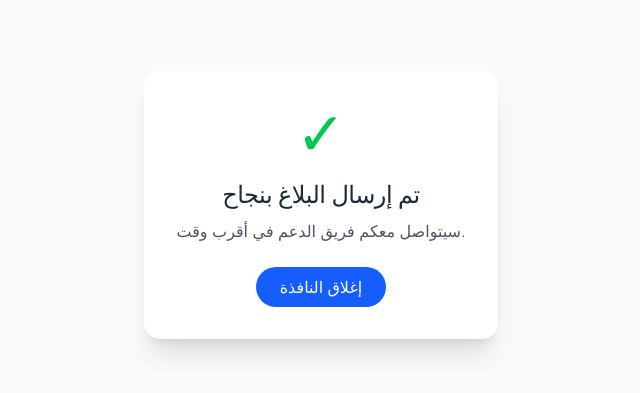
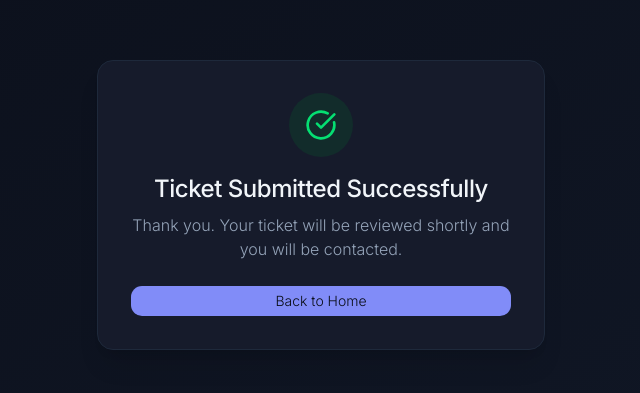
Before and after one commit to knazzyadi/bax24, a Next.js app: page /en/tickets/public/success in a window 1280 px wide. Shown: the part 195-588 px from the top of the page, without its empty margins (319-959 px from the left). Built offline with nearby package versions, Linux system fonts and the light colour scheme.

Commit message:
Secure public ticket form: add protected APIs for buildings/floors/rooms, error page, ticket ID in success page

```diff
--- a/src/app/[locale]/tickets/public/[slug]/[token]/page.tsx
+++ b/src/app/[locale]/tickets/public/[slug]/[token]/page.tsx
@@ -13,7 +13,6 @@ import { BuildingSelector } from "@/components/shared/BuildingSelector";
 import { FloorSelector } from "@/components/shared/FloorSelector";
 import { RoomSelector } from "@/components/shared/RoomSelector";
 import { Moon, Sun, Languages, X, Send, Loader2, Info } from "lucide-react";
-import { cn } from "@/lib/utils";
 
 interface Building {
   id: string;
@@ -40,6 +39,7 @@ interface Branch {
   id: string;
   name: string;
   nameEn?: string;
+  allowPublicTickets: boolean;
 }
 
 export default function PublicTicketPage() {
@@ -50,20 +50,21 @@ export default function PublicTicketPage() {
   const slug = params.slug as string;
   const token = params.token as string;
 
-  // حالة تحميل الفرع والغرف
+  // حالات الفرع
+  const [branch, setBranch] = useState<Branch | null>(null);
+  const [branchError, setBranchError] = useState<string | null>(null);
   const [branchLoading, setBranchLoading] = useState(true);
-  const [branch, setBranch] = useState<Branch | null>(null);
-  const [rooms, setRooms] = useState<Room[]>([]);
-  const [loadingRooms, setLoadingRooms] = useState(false);
-  const [roomId, setRoomId] = useState("");
 
-  // الموقع الهرمي (لجلب الغرف عبر المبنى والدور)
+  // حالات الموقع الهرمي
   const [buildingId, setBuildingId] = useState("");
   const [floorId, setFloorId] = useState("");
+  const [roomId, setRoomId] = useState("");
   const [buildings, setBuildings] = useState<Building[]>([]);
   const [floors, setFloors] = useState<Floor[]>([]);
-  const [loadingBuildings, setLoadingBuildings] = useState(true);
+  const [rooms, setRooms] = useState<Room[]>([]);
+  const [loadingBuildings, setLoadingBuildings] = useState(false);
   const [loadingFloors, setLoadingFloors] = useState(false);
+  const [loadingRooms, setLoadingRooms] = useState(false);
 
   // النموذج
   const [form, setForm] = useState({
@@ -94,49 +95,62 @@ export default function PublicTicketPage() {
     document.documentElement.classList.toggle("dark", newTheme === "dark");
   };
 
-  // تبديل اللغة بدون إعادة تحميل كامل (الحفاظ على slug و token)
+  // تبديل اللغة
   const switchLanguage = () => {
     const newLocale = locale === "ar" ? "en" : "ar";
     router.push(`/${newLocale}/tickets/public/${slug}/${token}`);
   };
 
-  // جلب الفرع والتحقق منه
+  // ======================
+  // 1. التحقق من صحة الفرع
+  // ======================
   useEffect(() => {
     const fetchBranch = async () => {
+      setBranchLoading(true);
+      setBranchError(null);
       try {
         const res = await fetch(`/api/public/branch?slug=${slug}&token=${token}`);
         const data = await res.json();
         if (!res.ok) {
-          toast.error(data.error || "رابط غير صالح");
-          router.push("/");
+          setBranchError(data.error || "رابط غير صالح");
+          return;
+        }
+        if (!data.branch.allowPublicTickets) {
+          setBranchError("البلاغات العامة معطلة لهذا الفرع");
           return;
         }
         setBranch(data.branch);
-        fetchBuildings(); // بعد التحقق، نجلب المباني
+        // تحميل المباني بعد التأكد من صحة الفرع
+        fetchBuildings();
       } catch {
-        toast.error("خطأ في التحقق من الرابط");
-        router.push("/");
+        setBranchError("خطأ في الاتصال بالخادم");
       } finally {
         setBranchLoading(false);
       }
     };
     fetchBranch();
-  }, [slug, token, router]);
+  }, [slug, token]);
 
+  // ======================
+  // 2. جلب المباني (عبر API محمي)
+  // ======================
   const fetchBuildings = async () => {
     setLoadingBuildings(true);
     try {
-      const res = await fetch("/api/buildings");
+      const res = await fetch(`/api/public/buildings?slug=${slug}&token=${token}`);
+      if (!res.ok) throw new Error();
       const data = await res.json();
       setBuildings(data);
     } catch {
-      toast.error("فشل تحميل المباني");
+      toast.error(isRtl ? "فشل تحميل المباني" : "Failed to load buildings");
     } finally {
       setLoadingBuildings(false);
     }
   };
 
-  // جلب الأدوار
+  // ======================
+  // 3. جلب الأدوار (عبر API محمي) عند تغيير المبنى
+  // ======================
   useEffect(() => {
     if (!buildingId) {
       setFloors([]);
@@ -145,19 +159,23 @@ export default function PublicTicketPage() {
     const fetchFloors = async () => {
       setLoadingFloors(true);
       try {
-        const res = await fetch(`/api/buildings/${buildingId}/floors`);
-        if (res.ok) setFloors(await res.json());
-        else setFloors([]);
+        const res = await fetch(`/api/public/floors?slug=${slug}&token=${token}&buildingId=${buildingId}`);
+        if (!res.ok) throw new Error();
+        const data = await res.json();
+        setFloors(data);
+        setFloorId("");
       } catch {
-        setFloors([]);
+        toast.error(isRtl ? "فشل تحميل الأدوار" : "Failed to load floors");
       } finally {
         setLoadingFloors(false);
       }
     };
     fetchFloors();
-  }, [buildingId]);
+  }, [buildingId, slug, token]);
 
-  // جلب الغرف
+  // ======================
+  // 4. جلب الغرف (عبر API محمي) عند تغيير الدور
+  // ======================
   useEffect(() => {
     if (!floorId) {
       setRooms([]);
@@ -166,19 +184,19 @@ export default function PublicTicketPage() {
     const fetchRooms = async () => {
       setLoadingRooms(true);
       try {
-        const res = await fetch(`/api/floors/${floorId}/rooms`);
-        if (res.ok) {
-          const data = await res.json();
-          setRooms(data);
-        } else setRooms([]);
+        const res = await fetch(`/api/public/rooms?slug=${slug}&token=${token}&floorId=${floorId}`);
+        if (!res.ok) throw new Error();
+        const data = await res.json();
+        setRooms(data);
+        setRoomId("");
       } catch {
-        setRooms([]);
+        toast.error(isRtl ? "فشل تحميل الغرف" : "Failed to load rooms");
       } finally {
         setLoadingRooms(false);
       }
     };
     fetchRooms();
-  }, [floorId]);
+  }, [floorId, slug, token]);
 
   // معاينة الصور
   const handleFileChange = (e: React.ChangeEvent<HTMLInputElement>) => {
@@ -194,6 +212,7 @@ export default function PublicTicketPage() {
     setPreviews(prev => prev.filter((_, i) => i !== index));
   };
 
+  // إرسال البلاغ
   const handleSubmit = async () => {
     if (!form.title.trim()) {
       toast.error(isRtl ? "عنوان البلاغ مطلوب" : "Title is required");
@@ -230,8 +249,9 @@ export default function PublicTicketPage() {
       const res = await fetch("/api/public/tickets", { method: "POST", body: fd });
       const data = await res.json();
       if (res.ok) {
+        const ticketId = data.ticketId;
         toast.success(isRtl ? "تم إرسال البلاغ بنجاح" : "Ticket submitted");
-        router.push(`/${locale}/tickets/public/success`);
+        router.push(`/${locale}/tickets/public/success?id=${ticketId}`);
       } else {
         toast.error(data.error || (isRtl ? "فشل الإرسال" : "Submission failed"));
       }
@@ -242,6 +262,9 @@ export default function PublicTicketPage() {
     }
   };
 
+  // =========================
+  // 5. حالات الخطأ أو التحميل
+  // =========================
   if (branchLoading) {
     return (
       <div className="min-h-screen flex items-center justify-center">
@@ -250,6 +273,29 @@ export default function PublicTicketPage() {
     );
   }
 
+  if (branchError) {
+    return (
+      <div className="min-h-screen flex items-center justify-center p-4">
+        <div className="bg-red-50 dark:bg-red-900/20 border border-red-200 dark:border-red-800 rounded-xl p-6 max-w-md text-center">
+          <h2 className="text-xl font-bold text-red-700 dark:text-red-400 mb-2">
+            {isRtl ? "رابط غير صالح" : "Invalid Link"}
+          </h2>
+          <p className="text-red-600 dark:text-red-300 mb-4">
+            {branchError}
+          </p>
+          <Button onClick={() => router.push(`/${locale}`)}>
+            {isRtl ? "العودة للرئيسية" : "Back to Home"}
+          </Button>
+        </div>
+      </div>
+    );
+  }
+
+  if (!branch) return null;
+
+  // =========================
+  // 6. الواجهة الرئيسية
+  // =========================
   return (
     <div className="min-h-screen bg-background py-8 px-4 sm:px-6">
       <div className="max-w-4xl mx-auto">
@@ -274,7 +320,7 @@ export default function PublicTicketPage() {
                 <h1 className="text-2xl font-bold text-foreground">
                   {isRtl ? "بلاغ صيانة جديد" : "New Maintenance Ticket"}
                 </h1>
-                <p className="text-sm text-muted-foreground">{branch?.name}</p>
+                <p className="text-sm text-muted-foreground">{branch.name}</p>
               </div>
             </div>
 
--- a/src/app/[locale]/tickets/public/success/page.tsx
+++ b/src/app/[locale]/tickets/public/success/page.tsx
@@ -1,16 +1,41 @@
+"use client";
+
+import { useSearchParams, useRouter } from "next/navigation";
+import { useLocale } from "next-intl";
+import { Button } from "@/components/ui/button";
+import { CheckCircle } from "lucide-react";
+
 export default function SuccessPage() {
+  const searchParams = useSearchParams();
+  const router = useRouter();
+  const locale = useLocale();
+  const isRtl = locale === "ar";
+  const ticketId = searchParams.get("id");
+
   return (
-    <div className="min-h-screen flex items-center justify-center bg-gray-50 p-4">
-      <div className="bg-white rounded-2xl shadow-xl p-8 text-center max-w-md">
-        <div className="text-green-500 text-6xl mb-4">✓</div>
-        <h1 className="text-2xl font-bold text-gray-800">تم إرسال البلاغ بنجاح</h1>
-        <p className="text-gray-600 mt-2">سيتواصل معكم فريق الدعم في أقرب وقت.</p>
-        <button
-          onClick={() => window.close()}
-          className="mt-6 bg-blue-600 text-white px-6 py-2 rounded-full"
-        >
-          إغلاق النافذة
-        </button>
+    <div className="min-h-screen flex items-center justify-center p-4 bg-gradient-to-br from-background to-muted">
+      <div className="bg-card rounded-2xl border border-border shadow-xl p-8 max-w-md w-full text-center">
+        <div className="flex justify-center mb-4">
+          <div className="h-16 w-16 bg-green-100 dark:bg-green-900/30 rounded-full flex items-center justify-center">
+            <CheckCircle className="h-8 w-8 text-green-600 dark:text-green-400" />
+          </div>
+        </div>
+        <h1 className="text-2xl font-bold text-foreground mb-2">
+          {isRtl ? "تم إرسال البلاغ بنجاح" : "Ticket Submitted Successfully"}
+        </h1>
+        {ticketId && (
+          <p className="text-sm text-muted-foreground mb-4">
+            {isRtl ? "رقم التذكرة:" : "Ticket ID:"} <span className="font-mono font-bold">{ticketId}</span>
+          </p>
+        )}
+        <p className="text-muted-foreground mb-6">
+          {isRtl
+            ? "شكراً لك. سيتم مراجعة البلاغ في أقرب وقت وسيتم التواصل معك."
+            : "Thank you. Your ticket will be reviewed shortly and you will be contacted."}
+        </p>
+        <Button onClick={() => router.push(`/${locale}`)} className="w-full">
+          {isRtl ? "العودة للرئيسية" : "Back to Home"}
+        </Button>
       </div>
     </div>
   );
```
